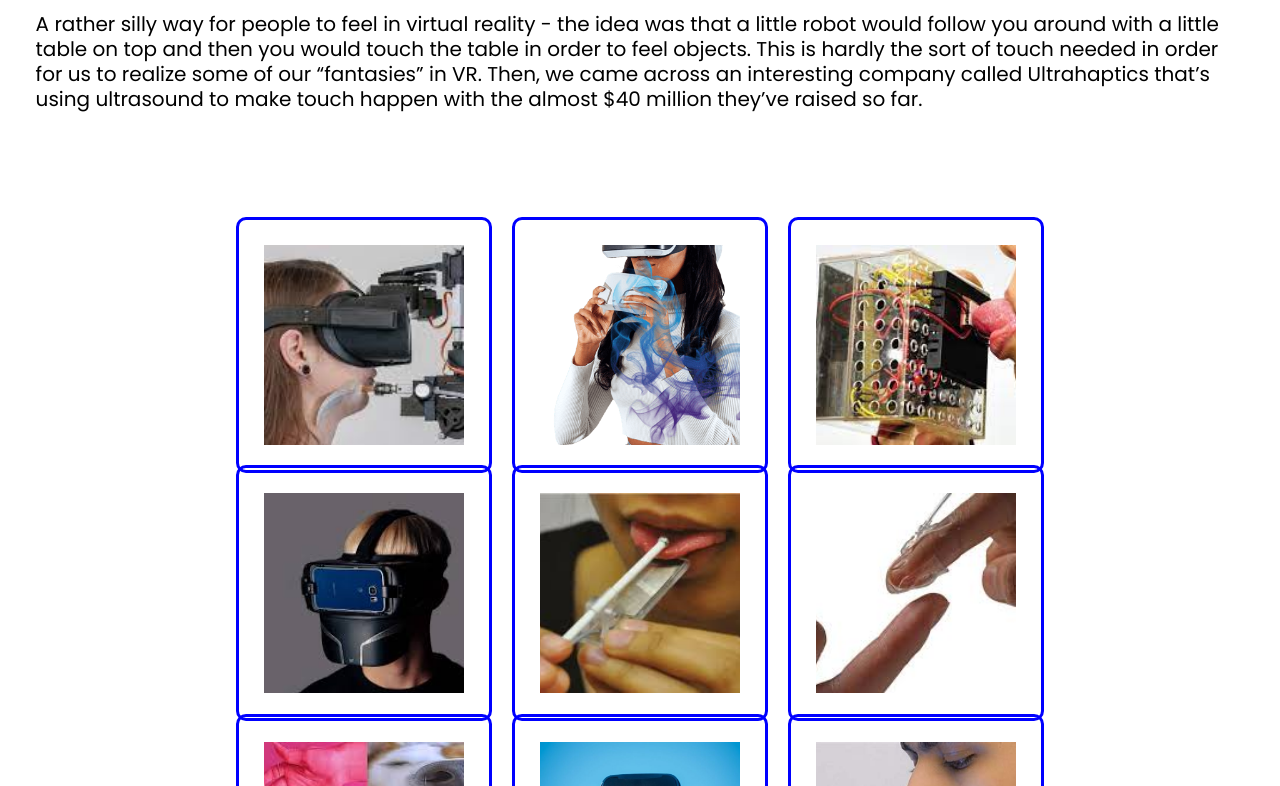
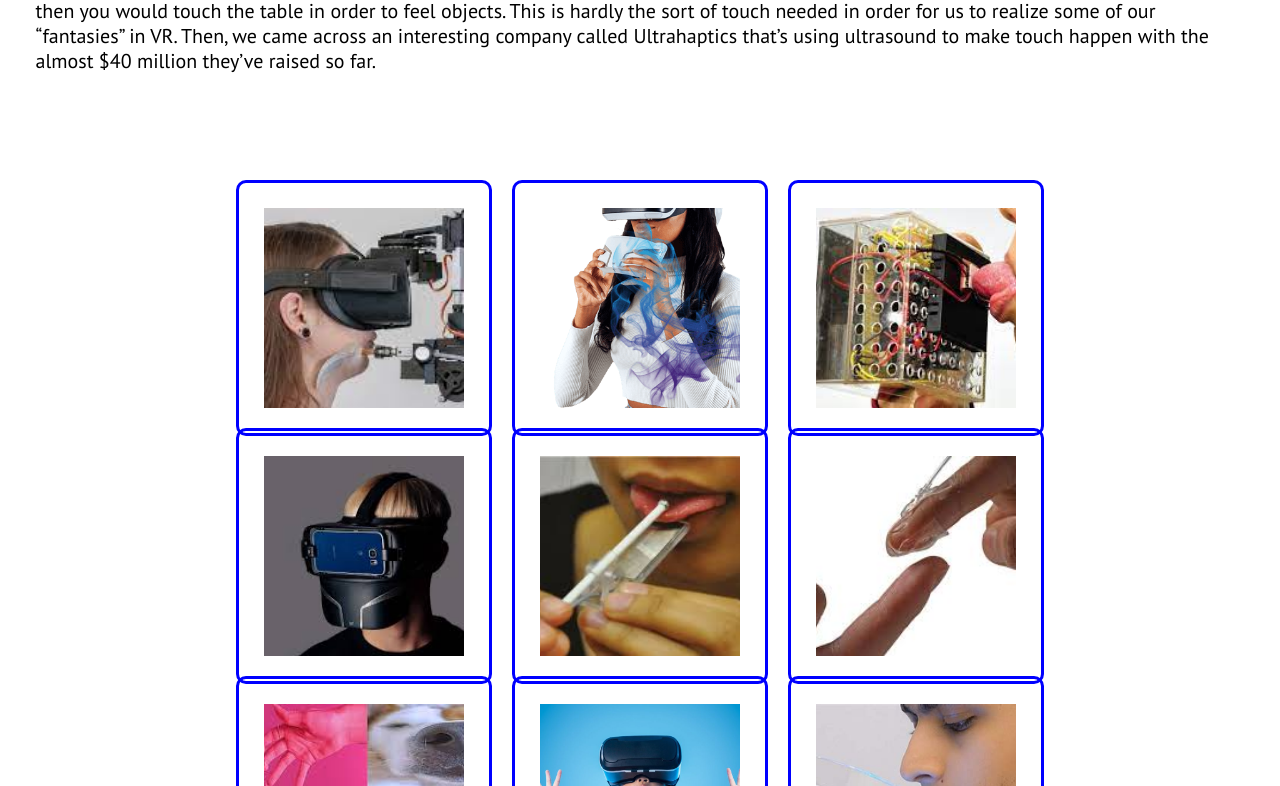
Before and after one commit to cecielz/portfolio-mobile, a plain HTML site: page current-technology.html in a window 1280 px wide. Shown: the part 268-1054 px from the top of the page. Drawn offline with Linux system fonts and the light colour scheme.

Commit message:
change font

```diff
--- a/css/style-current-tech.css
+++ b/css/style-current-tech.css
@@ -4,7 +4,7 @@ body{
 	margin:1%;
 	padding:1%;
 	font-size: 20px;
-	font-family: 'Poppins', Arial, Helvetica, sans-serif;
+	font-family: 'PT Sans', Arial, Helvetica, sans-serif;
     font-weight: medium;
 	line-height: 1.25;
 
--- a/current-technology.html
+++ b/current-technology.html
@@ -7,9 +7,8 @@
 	<link rel="stylesheet" href="css/html5reset.css">
 	<link rel="stylesheet" href="css/style-current-tech.css">
 	<link rel='stylesheet' media='screen and (min-width: 701px) and (max-width: 900px)' href='css/mobile.css' />
-	<link href='https://fonts.googleapis.com/css?family=Poppins' rel='stylesheet'>
+	<link href="https://fonts.googleapis.com/css2?family=PT+Sans&display=swap" rel="stylesheet">
 	<script src="https://kit.fontawesome.com/4a5c9294d8.js" crossorigin="anonymous"></script>
-
 	<title>Current Technology Page</title>
 </head>
 <body>
```
Also changed, not shown: 1 other file.
